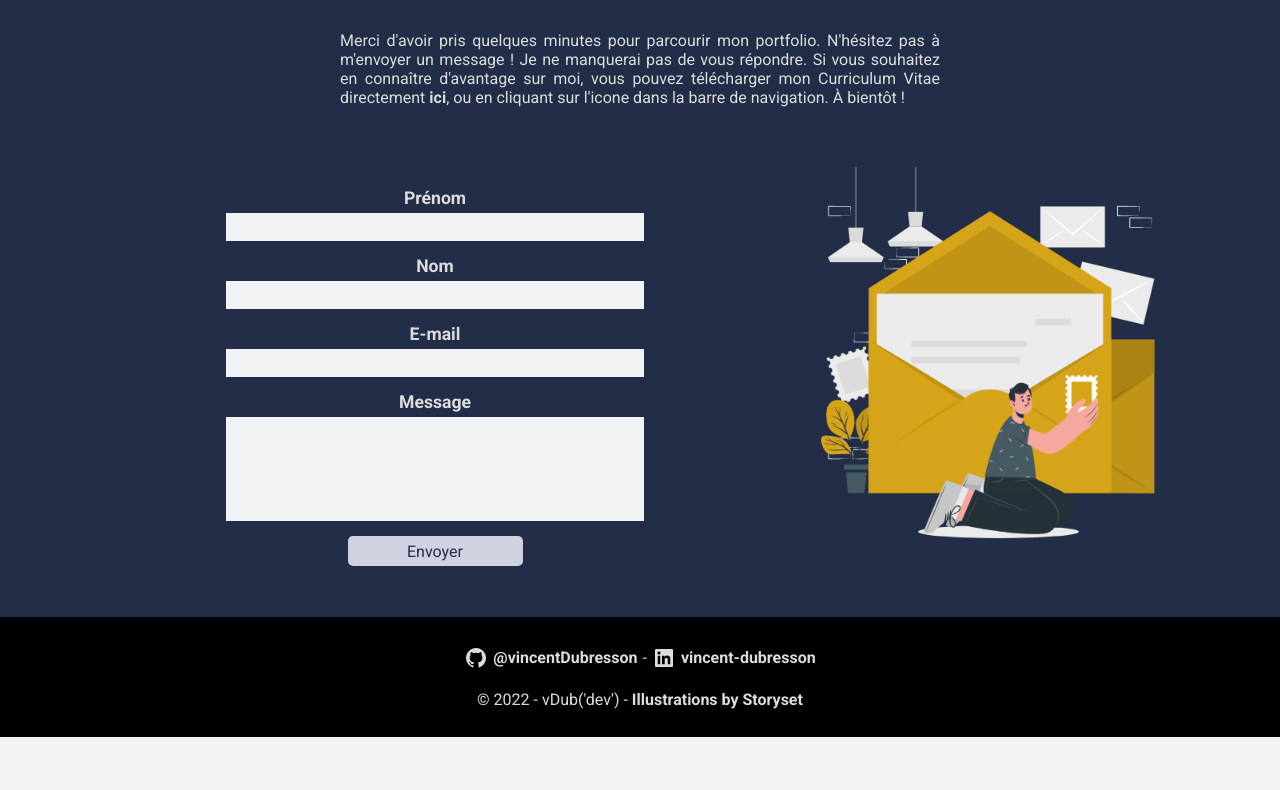
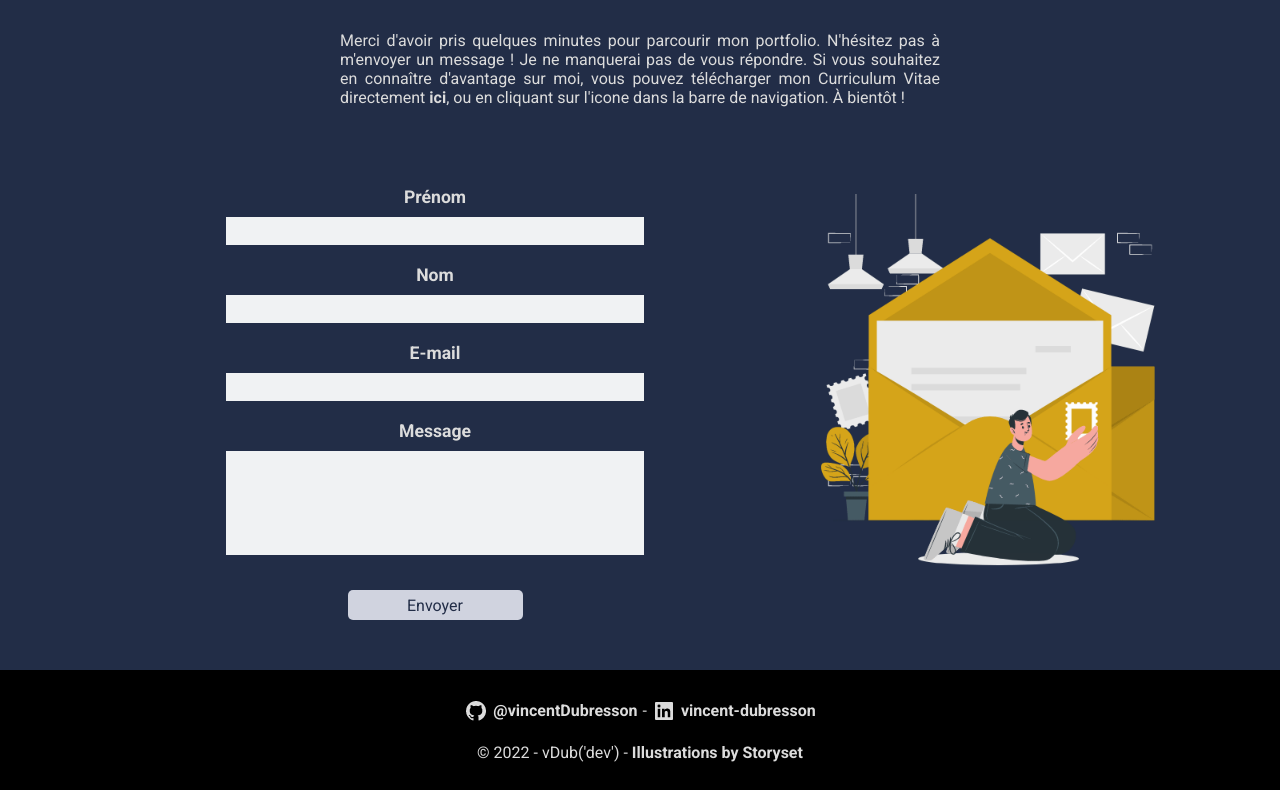
Before and after one commit to vincentDubresson/React-vdub-dev, a React (Create React App) app: page / in a window 1280 px wide. Shown: the part 3367-4157 px from the top of the page. Before the commit the page ends 4104 px from the top, so only its background shows below. Built offline with nearby package versions, Linux system fonts and the light colour scheme.

Commit message:
CONTACT FORM : changed some paddings and margins

```diff
--- a/src/components/contact-form/ContactForm.scss
+++ b/src/components/contact-form/ContactForm.scss
@@ -13,11 +13,11 @@
         justify-content: center;
         width: 70%;
         align-items: center;
-        margin-bottom: 15px;
+        margin-bottom: 20px;
         .AppContactFormLabelText {
             font-size: 1.1rem;
             font-weight: 600;
-            padding-bottom: 5px;
+            padding-bottom: 10px;
         }
         .AppContactFormInput {
             @include dimension(100%, 26px);
@@ -36,6 +36,7 @@
             font-family: $roboto;
             font-size: inherit;
             outline: none;
+            margin-bottom: 15px;
         }
     }
     .AppContactFormButton {
```
